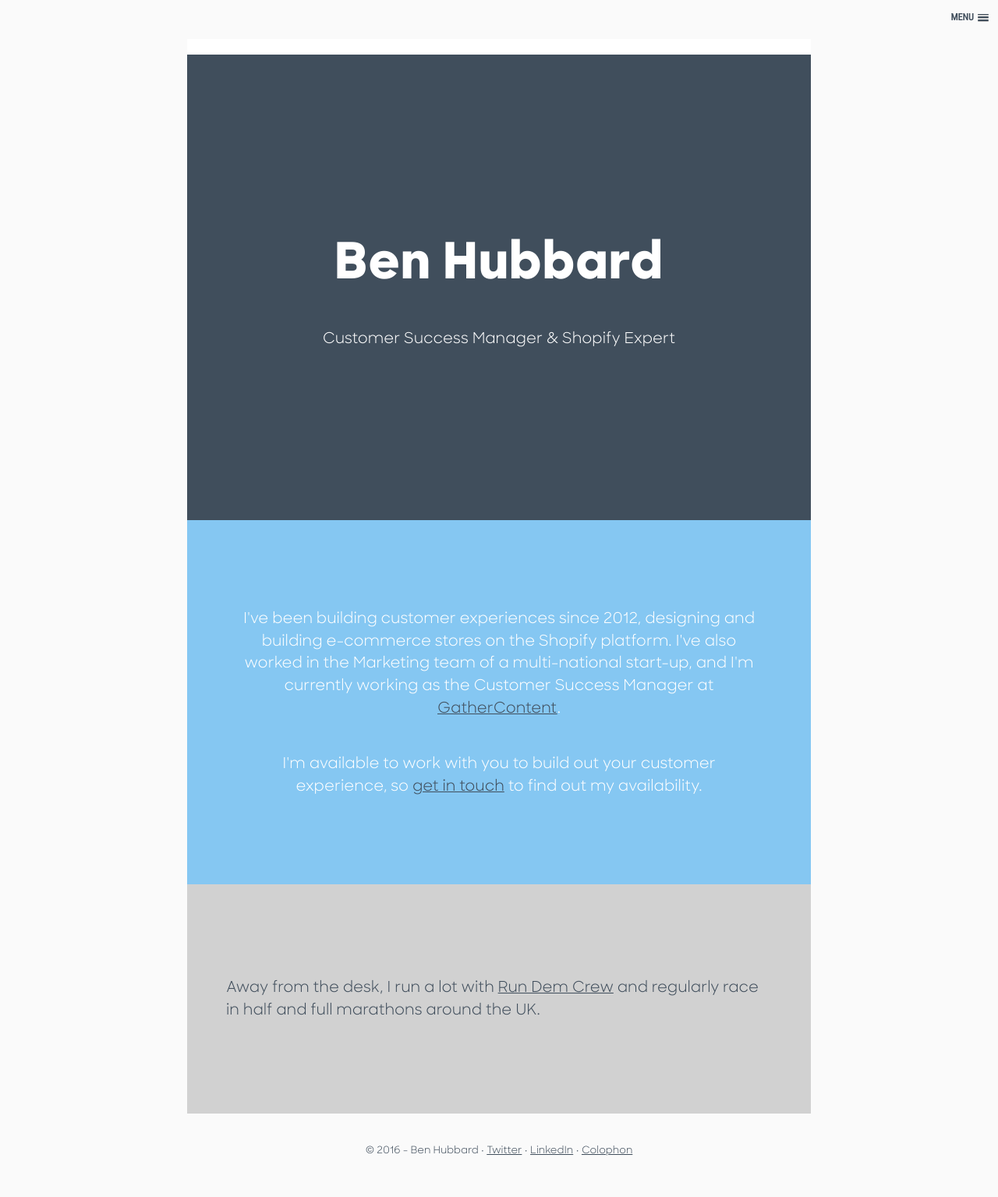
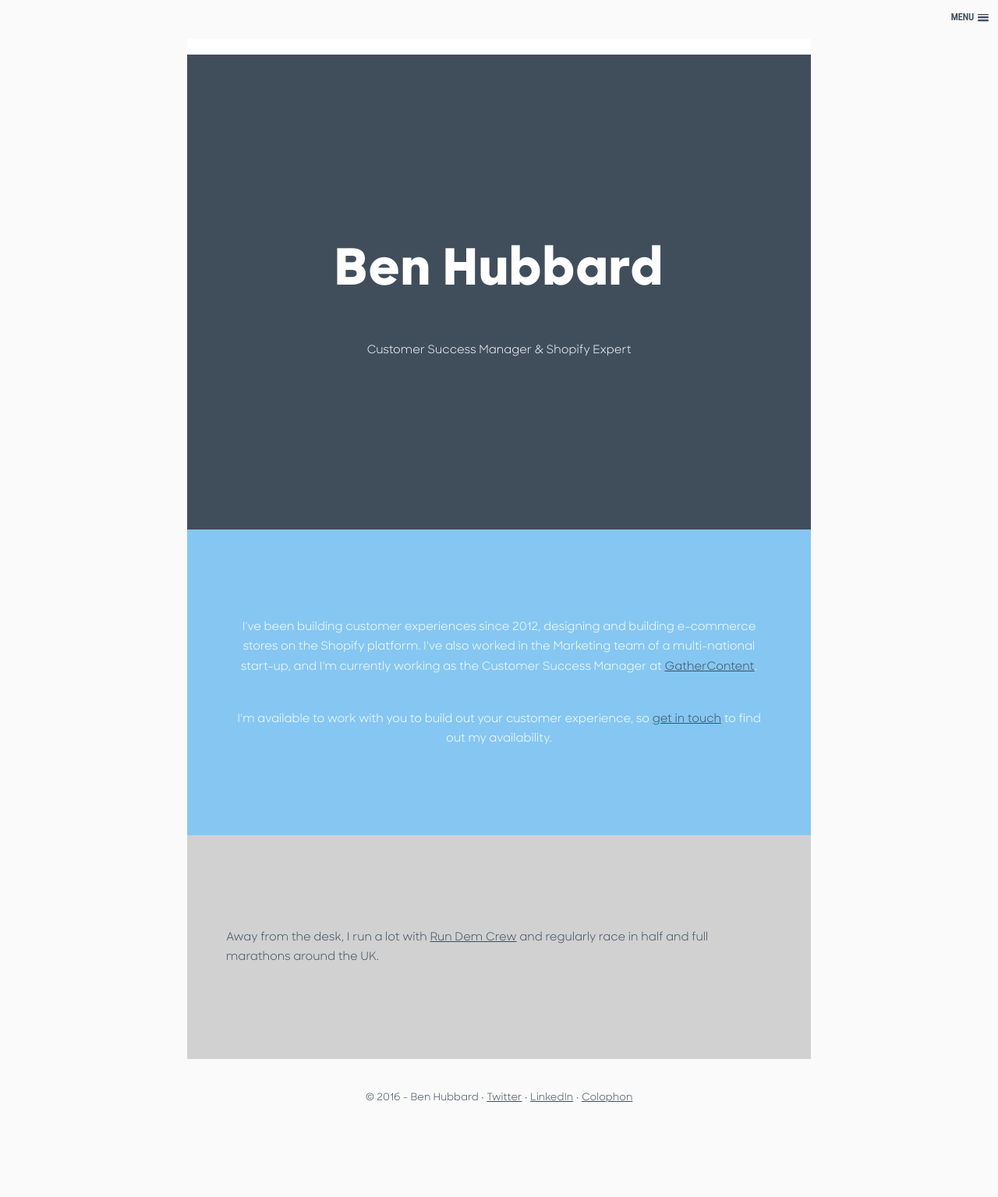
Before and after one commit to benhubbard434/benhubbard, a Jekyll site: the page built from index.html, in a window 1280 px wide. Shown: the whole page at 78% size. Built offline with Jekyll 4.4.1, drawn with Linux system fonts in a browser that asks for light colours; nearby versions of some CDN libraries; after the commit the page ends 1468 px from its top, so only the background shows below that.

Commit message:
Update app.css

```diff
--- a/assets/css/app.css
+++ b/assets/css/app.css
@@ -27,7 +27,7 @@
 			font-family:SharpUnity,sans-serif;
 			margin-bottom: 18px;
 			color: #404e5c;
-			line-height: 1.5;
+			line-height: 1.75;
 			padding-top: 18px;
 			font-weight: 800;
 			letter-spacing: 1px;
@@ -38,7 +38,7 @@
 			font-family:SharpUnity,sans-serif;
 			margin-bottom: 18px;
 			color: #404e5c;
-			line-height: 1.5;
+			line-height: 1.75;
 			padding-top: 18px;
 			font-weight: 400;
 
@@ -48,10 +48,10 @@
 			font-family:SharpUnity,sans-serif;
 			margin-bottom: 18px;
 			color: #404e5c;
-			line-height: 1.5;
+			line-height: 1.75;
 			padding-top: 18px;
 			font-weight: 100;
-			font-size: 1.2em;
+			font-size: 0.9em;
 		}
 
 		li {
```
